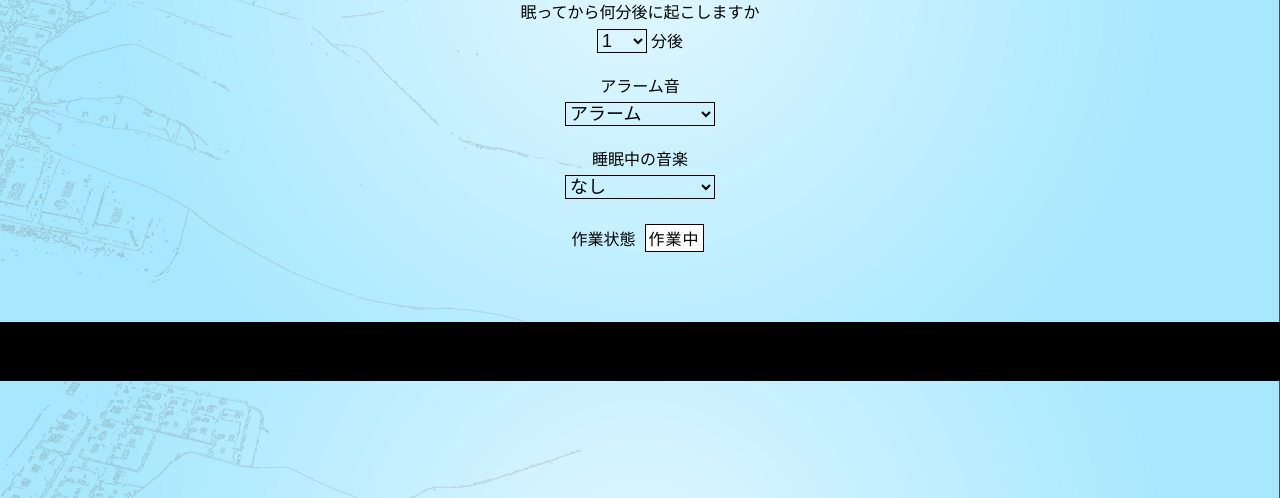
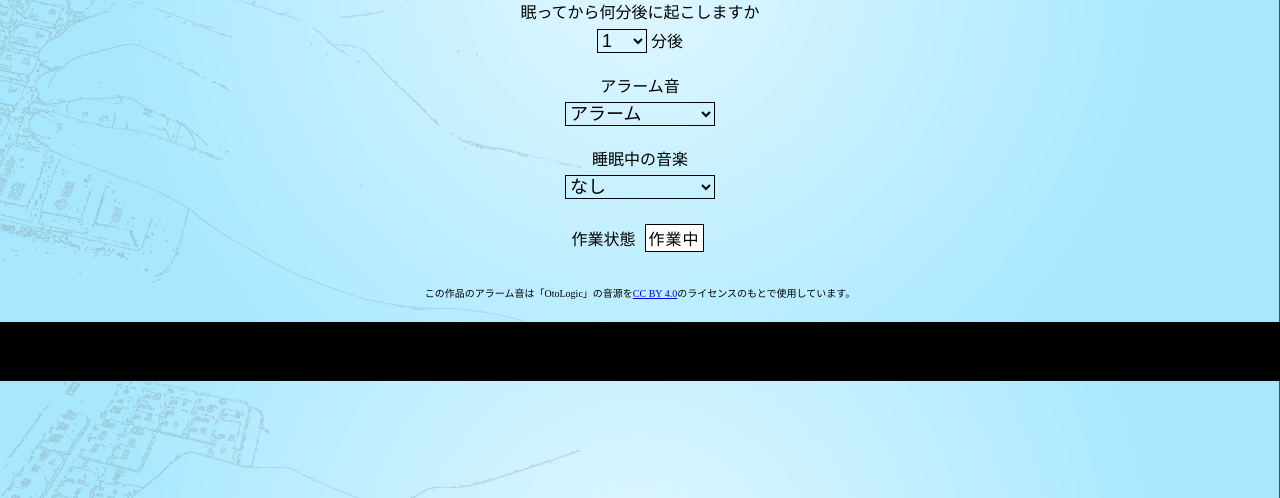
Before and after one commit to bisnii/hacku, a Flask app: page / in a window 1280 px wide. Shown: the part 289-787 px from the top of the page. Run offline with Flask 2, Linux system fonts and the light colour scheme.

Commit message:
[add] #28 license ライセンス表記の追加 (#29)

```diff
--- a/static/css/index.css
+++ b/static/css/index.css
@@ -115,3 +115,8 @@ form
 #capture_image {
     display: none;
 }
+
+footer {
+    text-align: center;
+    font-size: 10px;
+}
--- a/templates/index.html
+++ b/templates/index.html
@@ -62,6 +62,12 @@
         </div>
     </div>
 
+    <br>
+
+    <footer>
+        <p id="license">この作品のアラーム音は「OtoLogic」の音源を<a href="https://creativecommons.org/licenses/by/4.0/deed.ja">CC BY 4.0</a>のライセンスのもとで使用しています。</p>
+    </footer>
+
     <!-- タイピングゲーム -->
     <dialog>
         <p id="count"></p>
```
